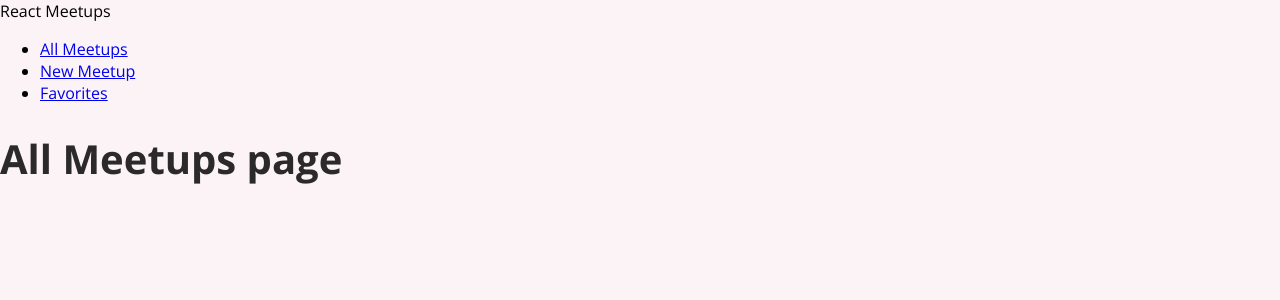
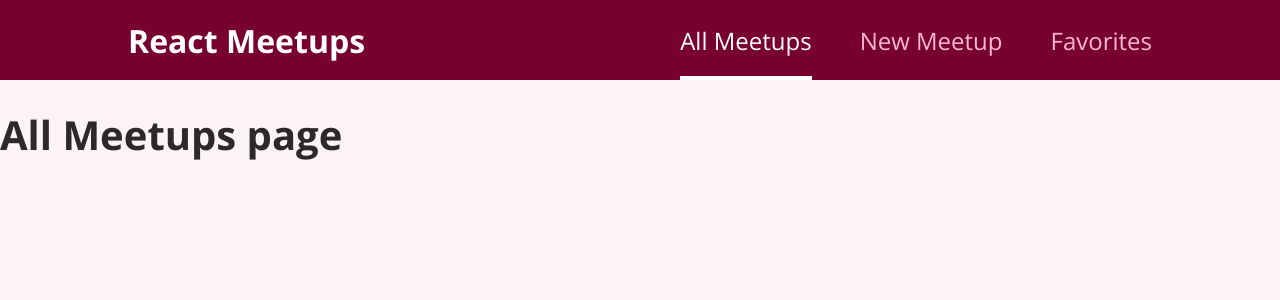
Before and after one commit to jonytalukdar/meetups-app, a React (Create React App) app: page / in a window 1280 px wide. Shown: the top 300 px of the page. Built offline with nearby package versions, Linux system fonts and the light colour scheme.

Commit message:
added Navlink

```diff
--- a/src/components/layout/MainNavigation.js
+++ b/src/components/layout/MainNavigation.js
@@ -1,20 +1,27 @@
 import React from 'react';
-import { Link } from 'react-router-dom';
+import { Link, NavLink } from 'react-router-dom';
+import classes from './MainNavigation.module.css';
 
 const MainNavigation = () => {
   return (
-    <header>
-      <div>React Meetups</div>
+    <header className={classes.header}>
+      <div className={classes.logo}>React Meetups</div>
       <nav>
         <ul>
           <li>
-            <Link to="/">All Meetups</Link>
+            <NavLink exact to="/" activeClassName={classes.active}>
+              All Meetups
+            </NavLink>
           </li>
           <li>
-            <Link to="/newMeetup">New Meetup</Link>
+            <NavLink to="/newMeetup" activeClassName={classes.active}>
+              New Meetup
+            </NavLink>
           </li>
           <li>
-            <Link to="/favorites">Favorites</Link>
+            <NavLink to="/favorites" activeClassName={classes.active}>
+              Favorites
+            </NavLink>
           </li>
         </ul>
       </nav>
--- /dev/null
+++ b/src/components/layout/MainNavigation.module.css
@@ -0,0 +1,49 @@
+.header {
+  width: 100%;
+  height: 5rem;
+  display: flex;
+  align-items: center;
+  justify-content: space-between;
+  background-color: #77002e;
+  padding: 0 10%;
+}
+
+.logo {
+  font-size: 2rem;
+  color: white;
+  font-weight: bold;
+}
+
+.header ul {
+  list-style: none;
+  margin: 0;
+  padding: 0;
+  display: flex;
+  align-items: baseline;
+}
+
+.header li {
+  margin-left: 3rem;
+}
+
+.header a {
+  text-decoration: none;
+  font-size: 1.5rem;
+  color: #fcb8d2;
+}
+
+.header a:hover,
+.header a:active,
+.header a.active {
+  color: white;
+  border-bottom: 4px solid white;
+  padding-bottom: 1.2rem;
+}
+
+.badge {
+  background-color: #cc2062;
+  color: white;
+  border-radius: 12px;
+  padding: 0 1rem;
+  margin-left: 0.5rem;
+}
```
